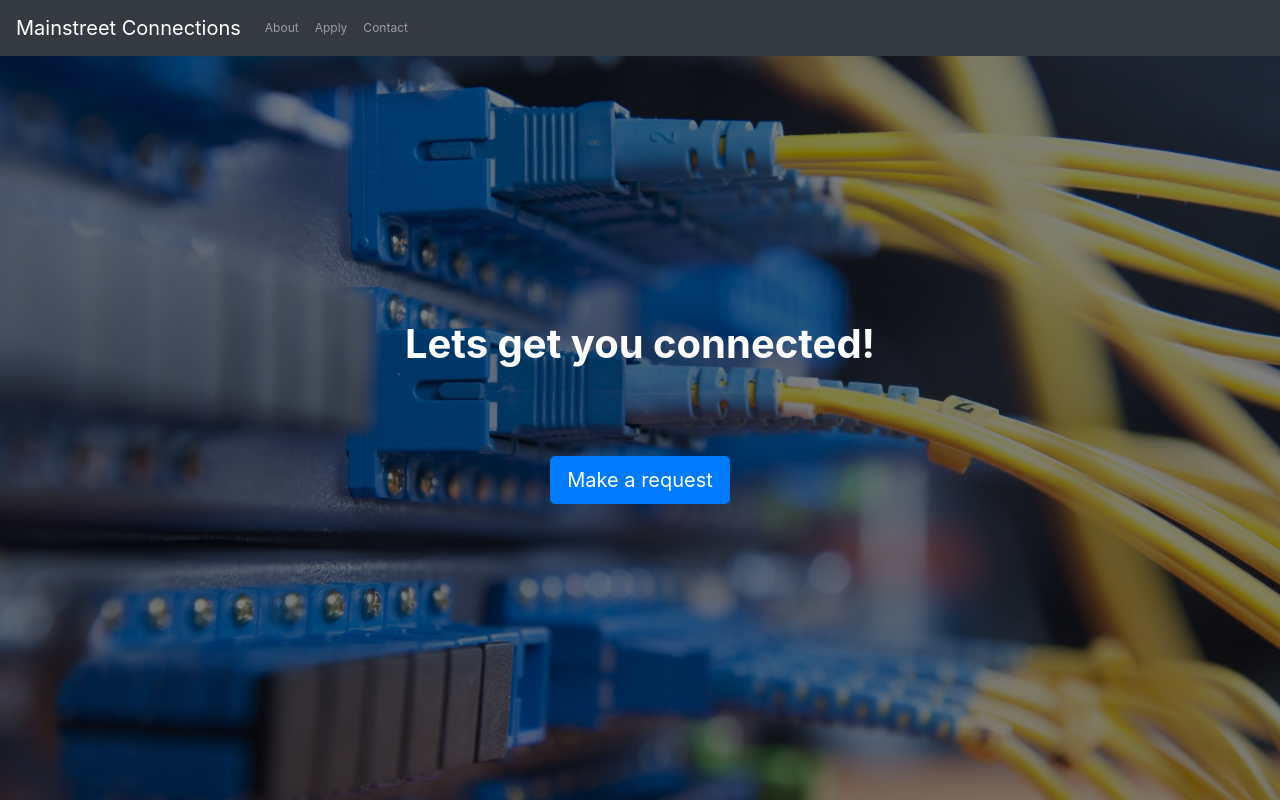
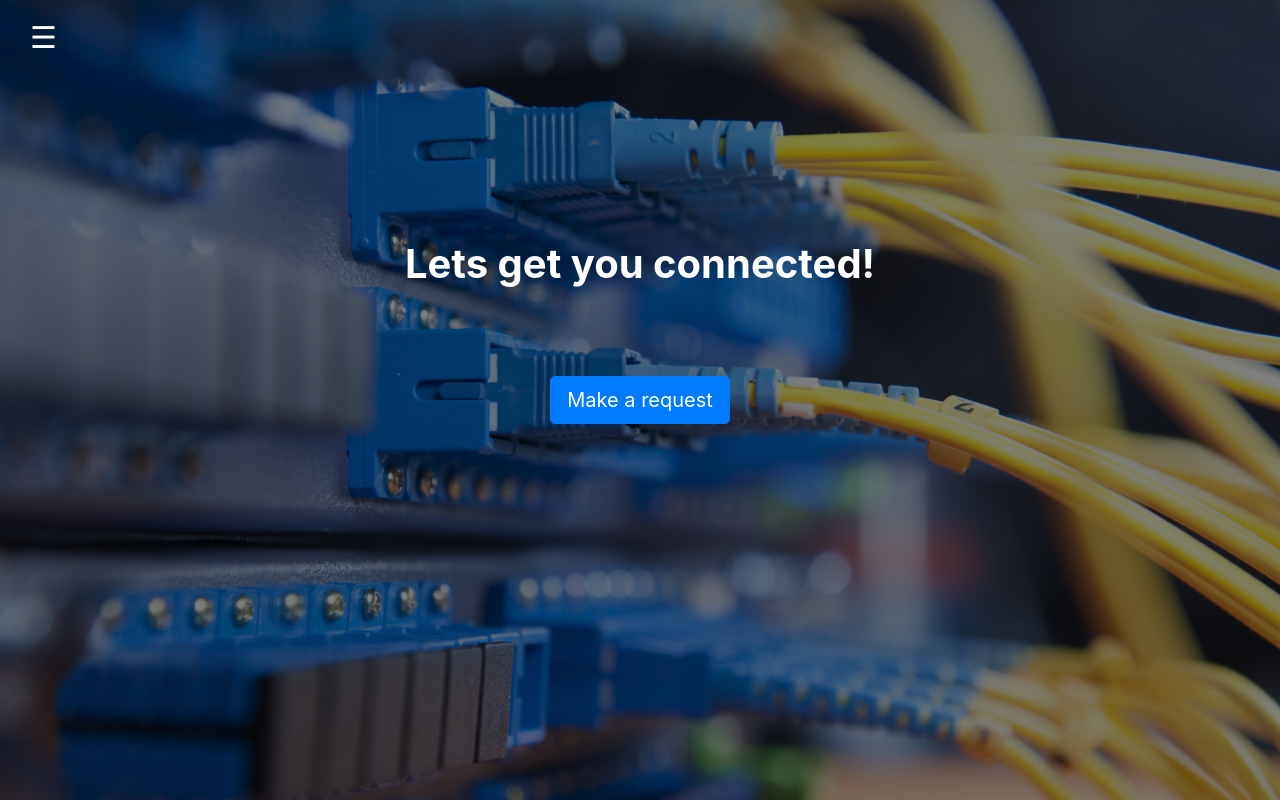
Before and after one commit to StevenD2002/Mainstreet-Connections, a React (Create React App) app: page / in a window 1280 px wide. Built offline with nearby package versions, Linux system fonts and the light colour scheme.

Commit message:
📦  FEAT: adds sidebar

```diff
--- a/src/App.css
+++ b/src/App.css
@@ -15,10 +15,100 @@
   align-items: center;
 }
 .initial-view h1 {
-  margin-top: 40vh;
+  margin-top: 30vh;
   color: white;
   font-weight: bolder;
+  align-self: center;
 }
 .initial-view button {
   margin-top: 10vh;
 }
+@media (max-width: 670px) {
+  .initial-view h1 {
+    max-width: 200px;
+    text-align: center;
+  }
+}
+body {
+  font-family: "Lato", sans-serif;
+}
+
+.sidenav {
+  height: 100%;
+  width: 0;
+  position: fixed;
+  z-index: 1;
+  top: 0;
+  left: 0;
+  background-color: #111;
+  overflow-x: hidden;
+  transition: 0.5s;
+  padding-top: 60px;
+}
+
+.sidenav a {
+  padding: 8px 8px 8px 32px;
+  text-decoration: none;
+  font-size: 25px;
+  color: #818181;
+  display: block;
+  transition: 0.3s;
+}
+
+.sidenav a:hover {
+  color: #f1f1f1;
+}
+
+.sidenav .closebtn {
+  position: absolute;
+  top: 0;
+  right: 25px;
+  font-size: 36px;
+  margin-left: 50px;
+}
+body {
+  font-family: "Lato", sans-serif;
+}
+
+.sidenav {
+  height: 100%;
+  width: 0;
+  position: fixed;
+  z-index: 1;
+  top: 0;
+  left: 0;
+  background-color: #111;
+  overflow-x: hidden;
+  transition: 0.5s;
+  padding-top: 60px;
+}
+
+.sidenav a {
+  padding: 8px 8px 8px 32px;
+  text-decoration: none;
+  font-size: 25px;
+  color: #818181;
+  display: block;
+  transition: 0.3s;
+}
+
+.sidenav a:hover {
+  color: #f1f1f1;
+}
+
+.sidenav .closebtn {
+  position: absolute;
+  top: 0;
+  right: 25px;
+  font-size: 36px;
+  margin-left: 50px;
+}
+
+@media screen and (max-height: 450px) {
+  .sidenav {
+    padding-top: 15px;
+  }
+  .sidenav a {
+    font-size: 18px;
+  }
+}
--- a/src/pages/home.jsx
+++ b/src/pages/home.jsx
@@ -8,23 +8,50 @@ import {
   Container,
   Button,
 } from "react-bootstrap";
+import "../App.css";
+function openNav() {
+  document.getElementById("mySidenav").style.width = "250px";
+}
+
+/* Set the width of the side navigation to 0 */
+function closeNav() {
+  document.getElementById("mySidenav").style.width = "0";
+}
 export function HomePage() {
   return (
-    <div className="home-wrapper">
-      <Navbar variant="dark" bg="dark" expand="lg" fixed="top">
-        <Navbar.Brand href="#home">Mainstreet Connections</Navbar.Brand>
-        <Navbar.Toggle aria-controls="basic-navbar-nav" />
-        <Navbar.Collapse id="basic-navbar-nav">
-          <Nav className="mr-auto">
-            <Nav.Link href="#home">About</Nav.Link>
-            <Nav.Link href="#link">Apply</Nav.Link>
-            <Nav.Link href="#link">Contact</Nav.Link>
-          </Nav>
-        </Navbar.Collapse>
-      </Navbar>
-      <div className="initial-view">
-        <h1>Lets get you connected!</h1>
-        <Button size="lg">Make a request</Button>
+    <div>
+      <div id="mySidenav" class="sidenav">
+        <a
+          href="javascript:void(0)"
+          className="closebtn"
+          onClick={() => closeNav()}
+        >
+          &times;
+        </a>
+        <a href="#">About</a>
+        <a href="#">Services</a>
+        <a href="#">Clients</a>
+        <a href="#">Contact</a>
+      </div>
+
+      <span
+        style={{
+          fontSize: 30,
+          cursor: "pointer",
+          left: "30px",
+          top: "15px",
+          position: "absolute",
+          color: "white",
+        }}
+        onClick={() => openNav()}
+      >
+        &#9776;
+      </span>
+      <div className="home-wrapper">
+        <div className="initial-view">
+          <h1>Lets get you connected!</h1>
+          <Button size="lg">Make a request</Button>
+        </div>
       </div>
     </div>
   );
```
